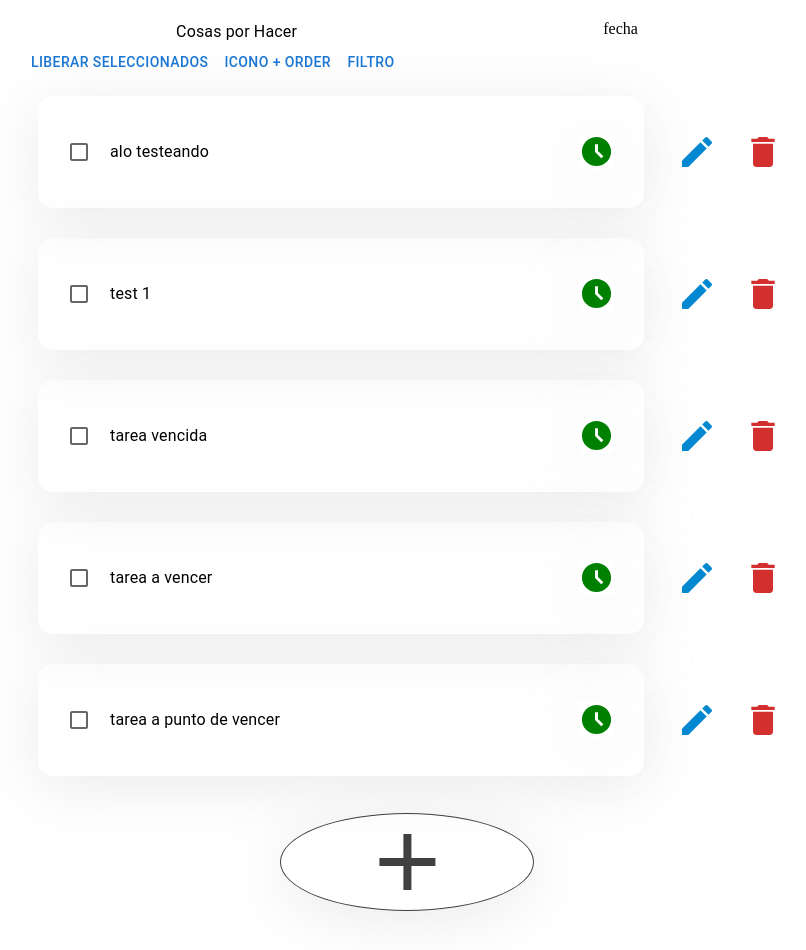
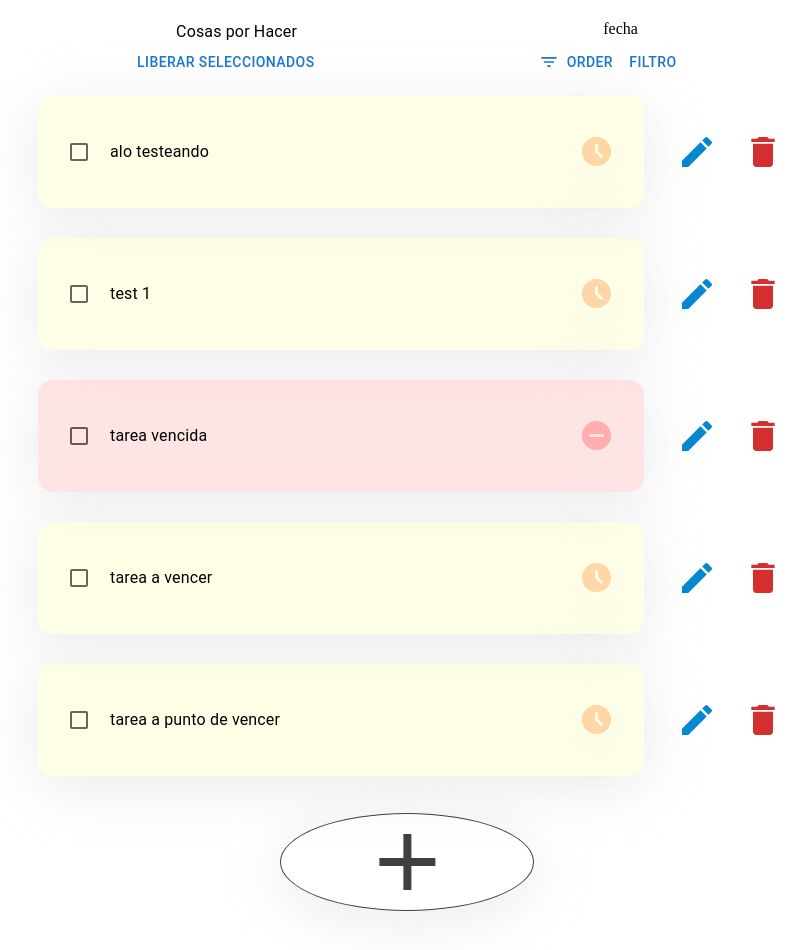
Before and after one commit to agusminahk/LicitaLab, a React (Create React App) app: page / in a window 1280 px wide. Shown: the top 950 px of the page, without its empty margins (233-1039 px from the left). Built offline with nearby package versions, Linux system fonts and the light colour scheme; data requests are answered from the project's data file.

Commit message:
agrego boton order y optimizacion de useEffect en TaskGenerator

```diff
--- a/api/database.json
+++ b/api/database.json
@@ -22,18 +22,18 @@
       "completed": false
     },
     {
-      "id": "l17yetu7jyyf2mfswcs",
       "task": "tarea a vencer",
       "createAt": "2022-03-26T11:35",
-      "expireAt": "2022-03-26T18:34",
-      "completed": false
+      "expireAt": "2022-03-26T17:31",
+      "completed": false,
+      "id": "l17yetu7jyyf2mfswcs"
     },
     {
-      "id": "l17yfc9hoo4cf14b4ei",
       "task": "tarea a punto de vencer",
       "createAt": "2022-03-26T11:35",
-      "expireAt": "2022-03-26T14:35",
-      "completed": false
+      "expireAt": "2022-03-26T16:35",
+      "completed": false,
+      "id": "l17yfc9hoo4cf14b4ei"
     }
   ]
 }
--- a/src/common/TaskGenerator.jsx
+++ b/src/common/TaskGenerator.jsx
@@ -1,4 +1,4 @@
-import React from 'react';
+import React, { useEffect, useState } from 'react';
 import { useDispatch } from 'react-redux';
 import { Box, Typography, Button, TextField, SvgIcon, Checkbox } from '@mui/material';
 import AdapterDateFns from '@mui/lab/AdapterDateFns';
@@ -13,11 +13,22 @@ import EditIcon from '@mui/icons-material/Edit';
 import { ContentPasteSearchTwoTone } from '@mui/icons-material';
 
 import { updater } from '../helpers/requests.js';
-import { fechaActual } from '../helpers/auxileFunctions.js';
+import { taskStatus } from '../helpers/auxileFunctions.js';
 
 const TaskGenerator = (props) => {
     const dispatch = useDispatch();
-    const { id, task, expireAt, createAt, status, completed } = props.task;
+    const { id, task, expireAt, createAt, completed } = props.task;
+    const [status, setStatus] = useState(taskStatus(expireAt));
+
+    useEffect(() => {
+        setStatus(taskStatus(expireAt)); // cuando la fecha sea actualizada refrescamos el componente
+        const timer = () => setTimeout(() => setStatus(taskStatus(expireAt)), 15000);
+        const timerId = timer();
+
+        return () => {
+            clearTimeout(timerId);
+        };
+    }, [expireAt || status]);
 
     return (
         <Box
@@ -28,6 +39,8 @@ const TaskGenerator = (props) => {
                 boxShadow: '0 10px 60px 0 rgba(230, 230, 230, 0.8)',
                 margin: '15px',
                 borderRadius: '15px',
+
+                backgroundColor: status.color,
             }}
         >
             <Box sx={{ display: 'flex', flex: 1, alignItems: 'center', margin: '0 10px' }}>
@@ -39,6 +52,7 @@ const TaskGenerator = (props) => {
                 <LocalizationProvider dateAdapter={AdapterDateFns}>
                     <TextField
                         InputLabelProps={{ shrink: true }}
+                        sx={{ backgroundColor: '#fff', color: '#fff' }}
                         label="Dia"
                         type="datetime-local"
                         name="expireAt"
@@ -48,9 +62,15 @@ const TaskGenerator = (props) => {
                     />
                 </LocalizationProvider>
                 <SvgIcon
-                    component={AccessTimeFilledIcon}
+                    component={status.icon}
                     fontSize="large"
-                    sx={{ color: 'green', margin: '0 20px', boxShadow: '0 10px 60px 0 rgba(237, 237, 237, 0.8)' }}
+                    sx={{
+                        //backgroundColor: status.iconColor,
+                        color: status.iconColor,
+                        margin: '0 20px',
+                        borderRadius: '50px',
+                        boxShadow: '0 10px 60px 0 rgba(237, 237, 237, 0.8)',
+                    }}
                 />
             </Box>
 
--- a/src/components/App.jsx
+++ b/src/components/App.jsx
@@ -5,6 +5,7 @@ import axios from 'axios';
 
 import { getTasks } from '../store/tasks.js';
 import Task from './Task.jsx';
+import Header from './Header.jsx';
 
 function App() {
     const dispatch = useDispatch();
@@ -25,15 +26,7 @@ function App() {
                 // alignItems: 'center',
             }}
         >
-            <Box sx={{ display: 'flex', justifyContent: 'space-around' }}>
-                <Typography>Cosas por Hacer</Typography>
-                <Box>fecha</Box>
-            </Box>
-            <Box sx={{ display: 'flex' }}>
-                <Button> liberar seleccionados</Button>
-                <Button>icono + order</Button>
-                <Button>Filtro</Button>
-            </Box>
+            <Header />
 
             <Task />
         </Box>
--- /dev/null
+++ b/src/components/Filters.jsx
@@ -0,0 +1,75 @@
+import * as React from 'react';
+import { useDispatch, useSelector } from 'react-redux';
+import Button from '@mui/material/Button';
+import Menu from '@mui/material/Menu';
+import MenuItem from '@mui/material/MenuItem';
+import WorkspacesIcon from '@mui/icons-material/Workspaces';
+import EventNoteIcon from '@mui/icons-material/EventNote';
+import FilterListIcon from '@mui/icons-material/FilterList';
+
+import { setTasks } from '../store/tasks.js';
+
+export default function BasicMenu() {
+    const dispatch = useDispatch();
+    const [anchorEl, setAnchorEl] = React.useState(null);
+
+    const tasks = useSelector(({ tasks }) => tasks);
+
+    const open = Boolean(anchorEl);
+
+    const handleClick = (event) => {
+        setAnchorEl(event.currentTarget);
+    };
+    const handleClose = () => {
+        setAnchorEl(null);
+    };
+
+    return (
+        <div>
+            <Button
+                id="basic-button"
+                aria-controls={open ? 'basic-menu' : undefined}
+                aria-haspopup="true"
+                aria-expanded={open ? 'true' : undefined}
+                onClick={handleClick}
+                startIcon={<FilterListIcon />}
+            >
+                Order
+            </Button>
+            <Menu
+                id="basic-menu"
+                anchorEl={anchorEl}
+                open={open}
+                onClose={handleClose}
+                MenuListProps={{
+                    'aria-labelledby': 'basic-button',
+                }}
+            >
+                <MenuItem
+                    disableRipple
+                    onClick={() => {
+                        dispatch(
+                            setTasks([
+                                {
+                                    id: 'l17yejd105eu7c5evp6v',
+                                    task: 'tarea vencida',
+                                    createAt: '2022-03-26T11:34',
+                                    expireAt: '2022-03-01T11:34',
+                                    completed: false,
+                                },
+                            ])
+                        );
+                        handleClose();
+                    }}
+                >
+                    <EventNoteIcon sx={{ margin: '0px 5px' }} />
+                    Fecha Vencimiento
+                </MenuItem>
+                <MenuItem disableRipple onClick={handleClose}>
+                    <WorkspacesIcon sx={{ margin: '0px 5px' }} />
+                    Grupo de Colores
+                </MenuItem>
+            </Menu>
+        </div>
+    );
+}
--- /dev/null
+++ b/src/components/Header.jsx
@@ -0,0 +1,25 @@
+import React from 'react';
+import { Box, Typography, Button, IconButton } from '@mui/material';
+
+import Filters from './Filters';
+
+const Header = () => {
+    return (
+        <Box sx={{ display: 'flex', flexDirection: 'column' }}>
+            <Box sx={{ display: 'flex', justifyContent: 'space-around' }}>
+                <Typography>Cosas por Hacer</Typography>
+                <Box>fecha</Box>
+            </Box>
+            <Box sx={{ display: 'flex', justifyContent: 'space-around' }}>
+                <Button> liberar seleccionados</Button>
+                <Box sx={{ display: 'flex' }}>
+                    <Filters />
+                    {/* <Button startIcon={<FilterListIcon />}>Order</Button> */}
+                    <Button>Filtro</Button>
+                </Box>
+            </Box>
+        </Box>
+    );
+};
+
+export default Header;
--- a/src/components/Task.jsx
+++ b/src/components/Task.jsx
@@ -7,6 +7,7 @@ import DeleteIcon from '@mui/icons-material/Delete';
 
 import TaskGenerator from '../common/TaskGenerator';
 import Form from './Form';
+import { taskStatus } from '../helpers/auxileFunctions.js';
 
 const Task = () => {
     const dispatch = useDispatch();
--- a/src/helpers/auxileFunctions.js
+++ b/src/helpers/auxileFunctions.js
@@ -1,3 +1,9 @@
+import AccessTimeIcon from '@mui/icons-material/AccessTime';
+import AccessTimeFilledIcon from '@mui/icons-material/AccessTimeFilled';
+import CheckCircleIcon from '@mui/icons-material/CheckCircle';
+import RemoveCircleIcon from '@mui/icons-material/RemoveCircle';
+import EditIcon from '@mui/icons-material/Edit';
+
 export function fechaActual() {
     const now = new Date();
     now.setMinutes(now.getMinutes() - now.getTimezoneOffset());
@@ -12,10 +18,10 @@ export function taskStatus(expire) {
     const tresHoras = 3600000 * 3;
     const result = +new Date(expire) - Date.now();
 
-    if (result < 0) return { status: 'expired' };
-    if (result > 0 && result < tresHoras) return { status: 'now' };
+    if (result < 0)
+        return { color: 'rgba(255, 173, 173, .33)', icon: RemoveCircleIcon, iconColor: 'rgba(255, 173, 173, 1)' };
+    if (result > 0 && result < tresHoras)
+        return { color: 'rgba(202, 255, 191, .33)', icon: CheckCircleIcon, iconColor: 'rgba(202, 255, 191, 1)' };
 
-    return { status: 'onTime' };
+    return { color: 'rgba(253, 255, 182, .33)', icon: AccessTimeFilledIcon, iconColor: 'rgba(255, 214, 165, 1)' };
 }
-
-console.log(taskStatus('2022-03-20T16:01'));
--- a/src/store/tasks.js
+++ b/src/store/tasks.js
@@ -2,6 +2,7 @@ import { createAction, createAsyncThunk, createReducer } from '@reduxjs/toolkit'
 import axios from 'axios';
 
 export const getTasks = createAction('GET_TASKS');
+export const setTasks = createAction('SET_TASKS');
 
 // export const usertunk = createAsyncThunk('AUTO_LOGIN', () => {
 //     return axios.get('/api/user/me').then(({ data }) => data[0]);
@@ -34,6 +35,7 @@ export const sendDeleteRequest = createAsyncThunk('DELETE', (id) => axios.delete
 
 export const tasksReducer = createReducer([], {
     [getTasks]: (state, action) => action.payload,
+    [setTasks]: (state, action) => action.payload,
     [sendUpdateRequest.fulfilled]: (state, action) => (state = action.payload),
     [sendDeleteRequest.fulfilled]: (state, action) => action.payload,
     [sendCreateRequest.fulfilled]: (state, action) => action.payload,
```
